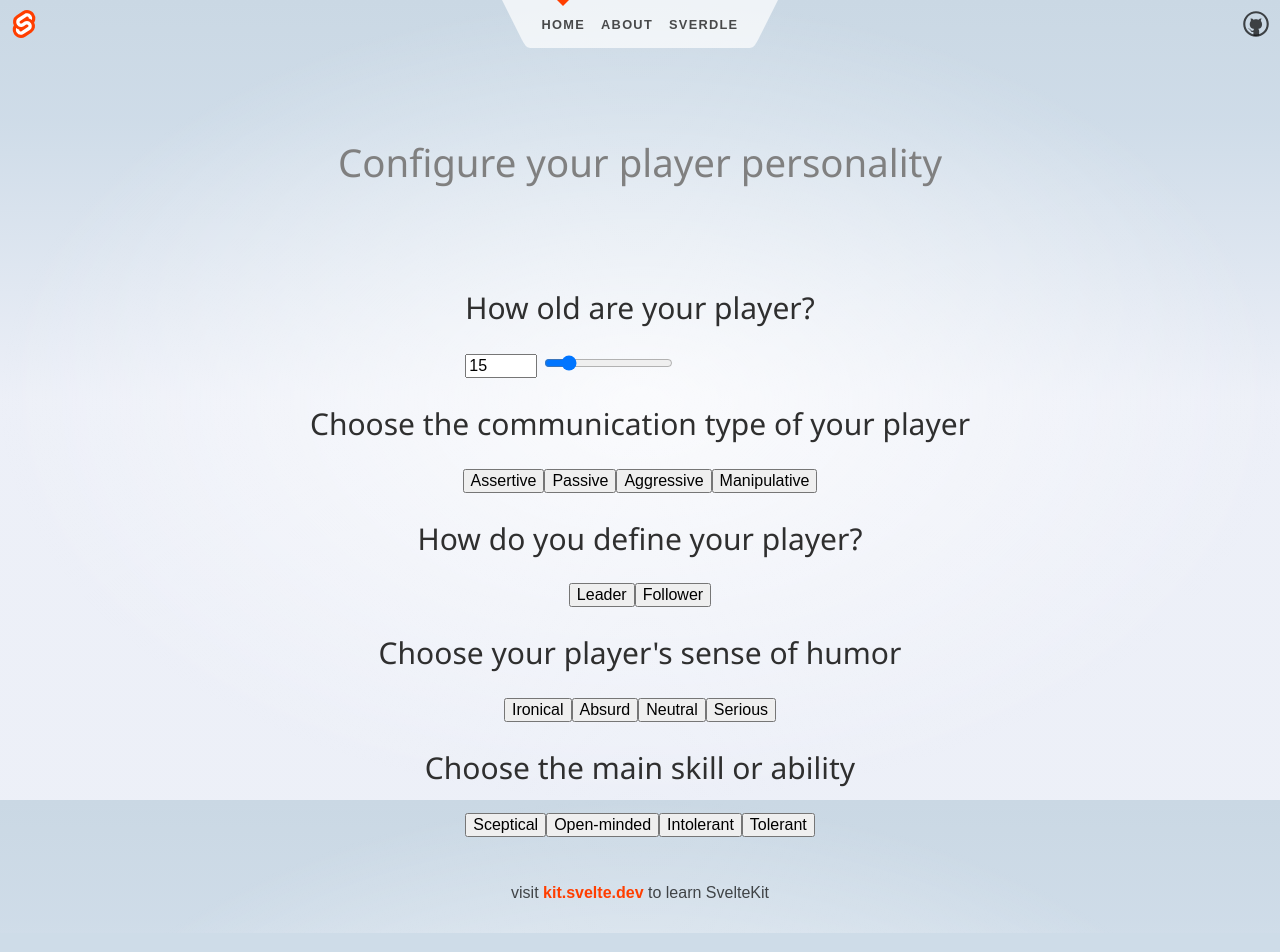
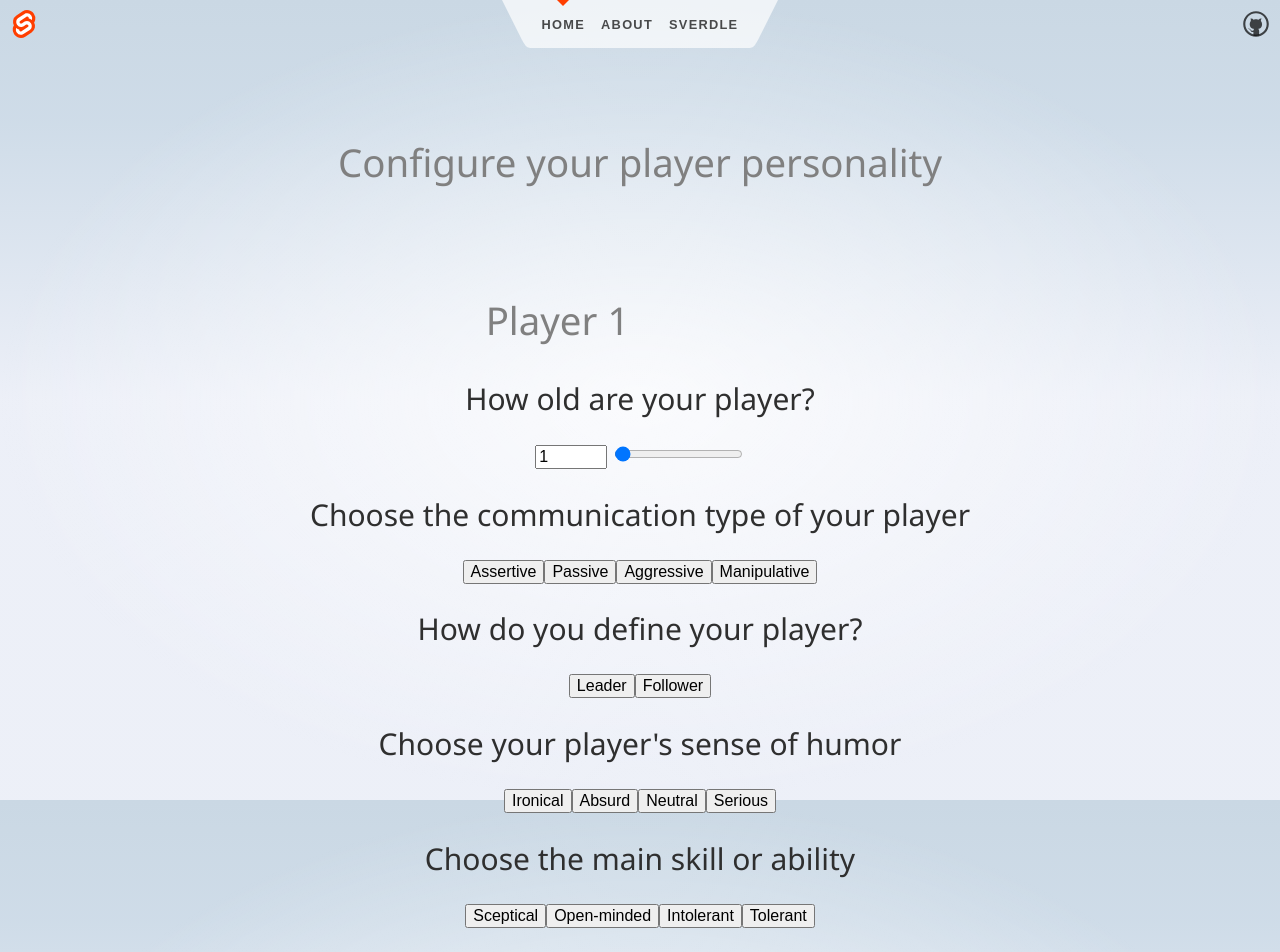
Before and after one commit to crowd-media/3.14159_week25, a SvelteKit app in the folder frontend/: page / in a window 1280 px wide. Shown: the top 952 px of the page. Built offline with nearby package versions, Linux system fonts and the light colour scheme.

Commit message:
player done, export to json done

```diff
--- a/frontend/src/routes/+page.svelte
+++ b/frontend/src/routes/+page.svelte
@@ -1,11 +1,28 @@
 <script>
-	import Age from './Age.svelte';
-	import Energy from './Energy.svelte'
-	import Role from './Role.svelte';
-	import Humor from './Humor.svelte';
-	import Aptitude from './Aptitude.svelte';
-	import welcome from '$lib/images/svelte-welcome.webp';
-	import welcome_fallback from '$lib/images/svelte-welcome.png';
+
+	import PlayerDescription from "./PlayerDescription.svelte";
+
+	let player1_info={
+		player_id:"1",
+        age:1,
+        energy:"",
+        role: "",
+        aptitude:"",
+        humor:""
+    };
+	let player2_info={
+		player_id:"2",
+        age:1,
+        energy:"",
+        role: "",
+        aptitude:"",
+        humor:""
+    }
+	function handleSubmit() {
+		JSON.stringify([player1_info,player2_info])
+		console.log(JSON.stringify([player1_info,player2_info]))
+	}
+
 </script>
 
 <svelte:head>
@@ -17,61 +34,22 @@
 	<h1>
 		<p>Configure your player personality</p>
 	</h1>
-	<div>
-		<h2>
-			How old are your player?
-		</h2>
-		<Age />
-
-	</div>
-	<div>
-		<h2>
-			Choose the communication type of your player
-		</h2>
-		<div class=button-container>
-			<Energy />
-		</div>
+	<form on:submit={handleSubmit}>
 
 
+	<h1>
+		Player {player1_info.player_id}
+	</h1>
+	<PlayerDescription bind:player_info={player1_info}/>
+	<div class='button-submit'>
+		<input type="submit" name="submit" value="submit button" />
 	</div>
-	<div>
-		<h2>
-			How do you define your player?
-		</h2>
-		<div class=button-container>
-			<Role />
-		</div>
-
-
-	</div>
-	<div>
-		<h2>
-			Choose your player's sense of humor
-		</h2>
-		<div class=button-container>
-			<Humor />
-		</div>
-
-	</div>
-	<div>
-		<h2>
-			Choose the main skill or ability
-		</h2>
-		<div class=button-container>
-			<Aptitude />
-		</div>
-
-
-	</div>
+	</form>
 
 
 </section>
 
 <style>
-	.button-container {
-	  display: flex;
-	  justify-content: center;
-	}
 	section {
 		display: flex;
 		flex-direction: column;
@@ -87,13 +65,10 @@
     	font-family:'Segoe UI', Tahoma, Geneva, Verdana, sans-serif;
 		width: 75%;
 	}
-	h2 {
-		color: rgb(47, 47, 47);
-    	font-weight:lighter;
-   	 	text-align: center;
-		font-size: 30px;
-    	font-family:'Segoe UI', Tahoma, Geneva, Verdana, sans-serif;
-		width: 100%;
+	.button-submit {
+		padding: 10%;
+		display: flex;
+		justify-content: center;
 	}
 
 </style>
--- a/frontend/src/routes/Age.svelte
+++ b/frontend/src/routes/Age.svelte
@@ -1,8 +1,8 @@
 <script>
-	let a = 15;
+	export let age = 15;
 </script>
 
 <label>
-	<input type="number" bind:value={a} min="0" max="100" />
-	<input type="range" bind:value={a} min="0" max="100" />
+	<input type="number" bind:value={age} min="0" max="100" />
+	<input type="range" bind:value={age} min="0" max="100" />
 </label>
--- a/frontend/src/routes/Aptitude.svelte
+++ b/frontend/src/routes/Aptitude.svelte
@@ -1,6 +1,6 @@
 <script>
 	const aptitude_types = ['Sceptical', 'Open-minded', 'Intolerant','Tolerant'];
-	let selected = aptitude_types[0];
+	export let selected = aptitude_types[0];
 </script>
 
 
--- a/frontend/src/routes/Energy.svelte
+++ b/frontend/src/routes/Energy.svelte
@@ -1,6 +1,7 @@
 <script>
 	const colors = ['Assertive', 'Passive', 'Aggressive', 'Manipulative'];
-	let selected = colors[0];
+	export let selected = colors[0];
+	$: console.log(selected)
 </script>
 
 
--- a/frontend/src/routes/Humor.svelte
+++ b/frontend/src/routes/Humor.svelte
@@ -1,6 +1,6 @@
 <script>
 	const humor_types = ['Ironical', 'Absurd', 'Neutral','Serious'];
-	let selected = humor_types[0];
+	export let selected = humor_types[0];
 </script>
 
 
--- /dev/null
+++ b/frontend/src/routes/PlayerDescription.svelte
@@ -0,0 +1,81 @@
+<script>
+    import Age from './Age.svelte';
+	import Energy from './Energy.svelte'
+	import Role from './Role.svelte';
+	import Humor from './Humor.svelte';
+	import Aptitude from './Aptitude.svelte';
+
+    export let player_info={
+        player_id:"",
+        age:1,
+        energy:"",
+        role: "",
+        aptitude:"",
+        humor:""
+    }
+
+</script>
+<div>
+    <h2>
+        How old are your player?
+    </h2>
+    <div class=button-container>
+        <Age bind:age={player_info.age}/>
+    </div>
+</div>
+<div>
+    <h2>
+        Choose the communication type of your player
+    </h2>
+    <div class=button-container>
+        <Energy bind:selected={player_info.energy}/>
+    </div>
+
+
+</div>
+<div>
+    <h2>
+        How do you define your player?
+    </h2>
+    <div class=button-container>
+        <Role bind:selected={player_info.role}/>
+
+    </div>
+
+
+</div>
+<div>
+    <h2>
+        Choose your player's sense of humor
+    </h2>
+    <div class=button-container>
+        <Humor bind:selected={player_info.humor}/>
+    </div>
+
+</div>
+<div>
+    <h2>
+        Choose the main skill or ability
+    </h2>
+    <div class=button-container>
+        <Aptitude bind:selected={player_info.aptitude}/>
+
+    </div>
+
+
+</div>
+<style>
+	.button-container {
+	  display: flex;
+	  justify-content: center;
+	}
+	h2 {
+		color: rgb(47, 47, 47);
+    	font-weight:lighter;
+   	 	text-align: center;
+		font-size: 30px;
+    	font-family:'Segoe UI', Tahoma, Geneva, Verdana, sans-serif;
+		width: 100%;
+	}
+
+</style>
--- a/frontend/src/routes/Role.svelte
+++ b/frontend/src/routes/Role.svelte
@@ -1,6 +1,6 @@
 <script>
 	const roles = ['Leader', 'Follower'];
-	let selected = roles[0];
+	export let selected = roles[0];
 </script>
 
 
```
